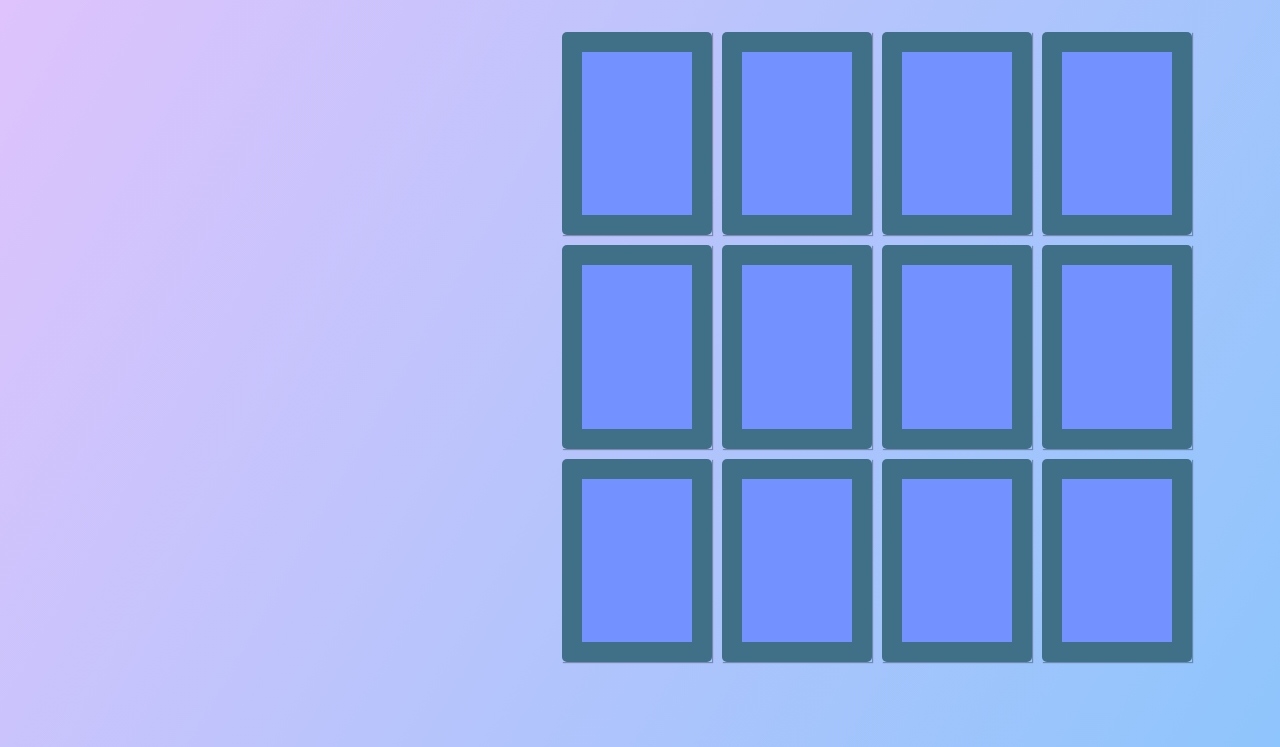
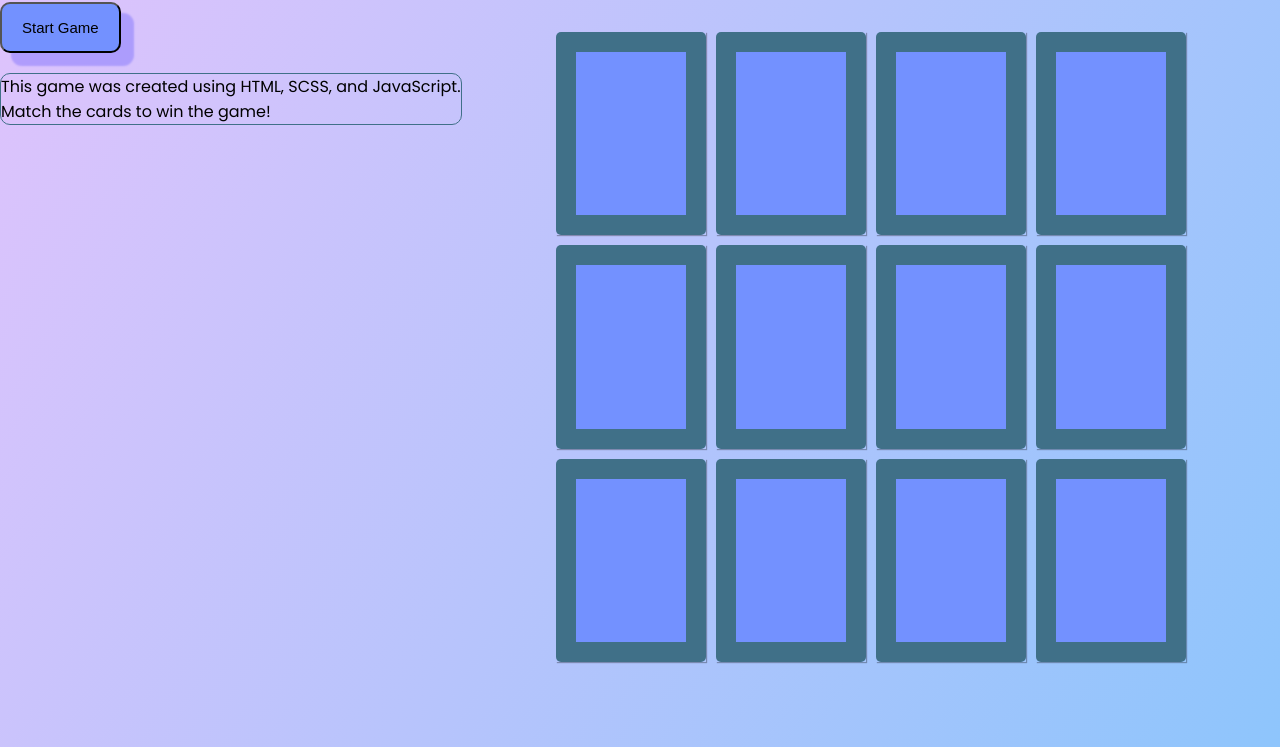
Before and after one commit to vicjones-dotcom/memory-game-js, a plain HTML site: page index.html in a window 1280 px wide. Shown: the part 53-800 px from the top of the page. Drawn offline with Linux system fonts and the light colour scheme.

Commit message:
Added start game button

```diff
--- a/_components.scss
+++ b/_components.scss
@@ -44,3 +44,20 @@
 h1 {
   font-family: $primary-font;
 }
+button {
+  border-radius: 10px;
+  box-shadow: 12px 12px 2px 1px rgba(0, 0, 255, 0.2);
+  margin: 20px auto;
+  padding: 15px 20px;
+  font-size: 15px;
+  background-color: #7391ff;
+}
+button:hover {
+  cursor: pointer;
+}
+p {
+  border: 1px solid #407088;
+  border-radius: 10px;
+  padding: 20px auto;
+  font-family: $primary-font;
+}
--- a/index.html
+++ b/index.html
@@ -8,7 +8,17 @@
     <title>Sea Creatures Memory Game</title>
   </head>
   <body>
-    <h1>Sea Creatures Memory Game</h1>
+    <section class="Game Instructions">
+      <h1>Sea Creatures Memory Game</h1>
+      <button>Start Game</button>
+      <div>
+        <p>
+          This game was created using HTML, SCSS, and JavaScript.
+          <br />
+          Match the cards to win the game!
+        </p>
+      </div>
+    </section>
     <section class="memory-game">
       <div class="memory-card" data-framework="puffer-fish">
         <img
```
Also changed, not shown: main.css, 1 other file.
